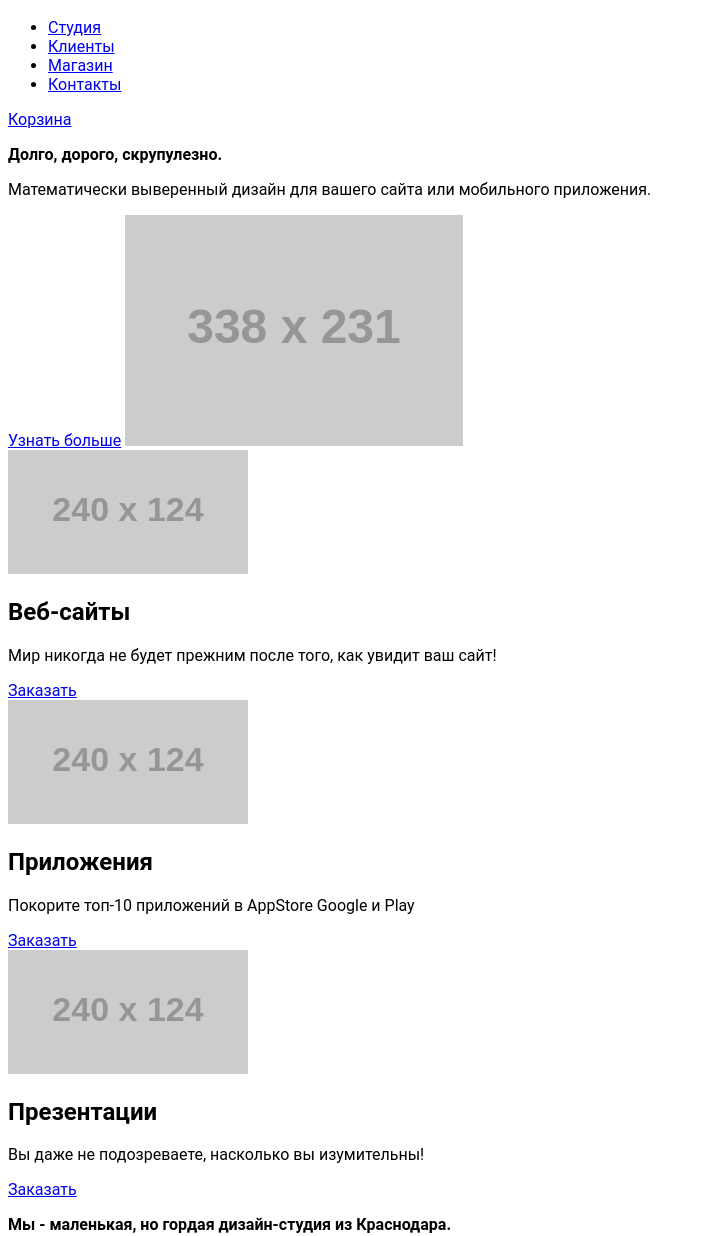
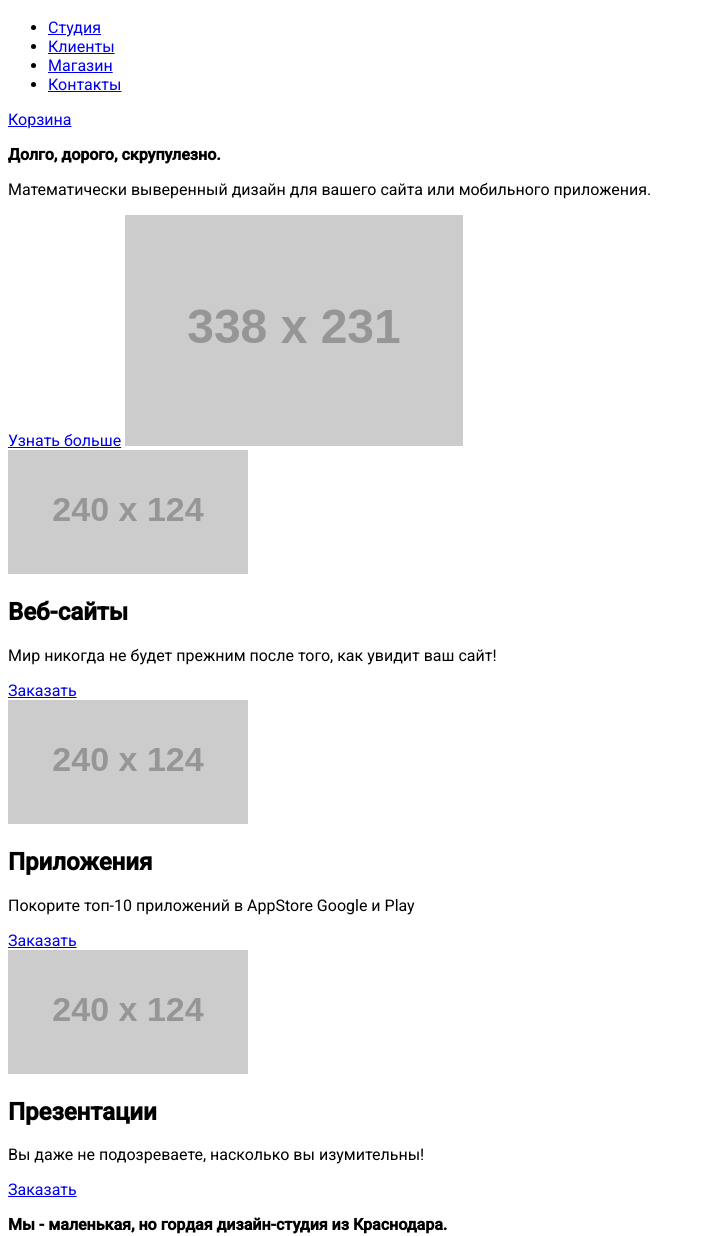
Before and after one commit to Staisy/213514-nerds, a plain HTML site: page index.html in a window 1280 px wide. Shown: the part 66-1302 px from the top of the page, without its empty margins (0-701 px from the left). Drawn offline with Linux system fonts and the light colour scheme; placeholder pictures from the web are drawn by us.

Commit message:
Проблема с подключением шрифта
Вот это не работает!

```diff
--- a/css/style.css
+++ b/css/style.css
@@ -2,7 +2,7 @@
   font-family: "Roboto";
   font-style: normal;
   font-weight: 400;
-  src: local ("Roboto Regular"), local ("Roboto-Regular") @import url("https://fonts.googleapis.com/css?family=Roboto:400,500&subset=latin,cyrillic") format ("woff");
+  src: local ("Roboto Regular"), local ("Roboto-Regular") url("https://fonts.googleapis.com/css?family=Roboto:400,500&subset=latin,cyrillic") format ("woff");
 }
 body {
   font-family: "Roboto", "Arial", sans-serif;
--- a/index.html
+++ b/index.html
@@ -3,7 +3,12 @@
 
 <head>
   <meta charset="utf-8">
-  <link href="css/style.css" rel="stylesheet" type="text/css">
+  <link href=" https://fonts.googleapis.com/css?family=Roboto:400,500&subset=latin,cyrillic" rel="stylesheet" type="text/css">
+  <style>
+    body {
+      font-family: "Roboto", "Arial", sans-serif;
+    }
+  </style>
 
   <title>HTML Academy: Нёрдс</title>
 </head>
@@ -38,6 +43,7 @@
         <p class="current-slide">Математически выверенный дизайн для вашего сайта или мобильного приложения.</p>
         <a class="btn" href="#">Узнать больше</a>
         <img class="current-slide" src="http://placehold.it/338x231" alt="">
+        <div class="bullets"></div>
         <!--буллеты пропишу в стилях, правда не знаю пока, каким образом-->
       </div>
     </div>
```
Also changed, not shown: catalog.html (+2 -1 lines).
